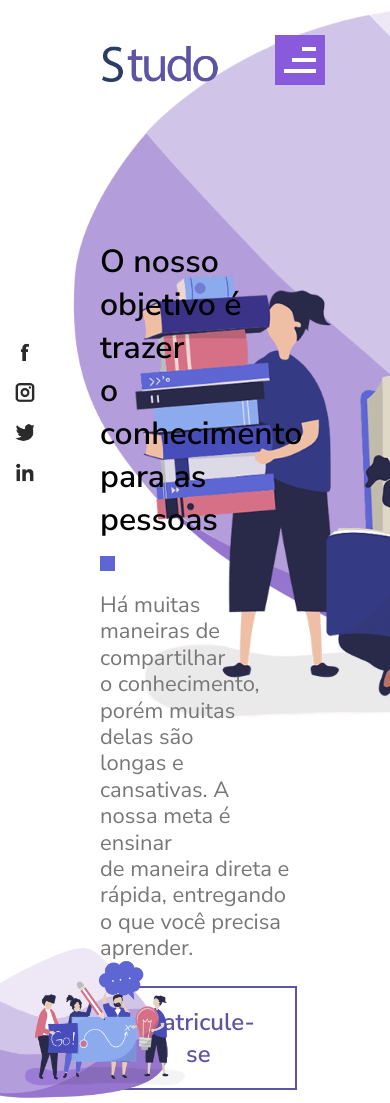
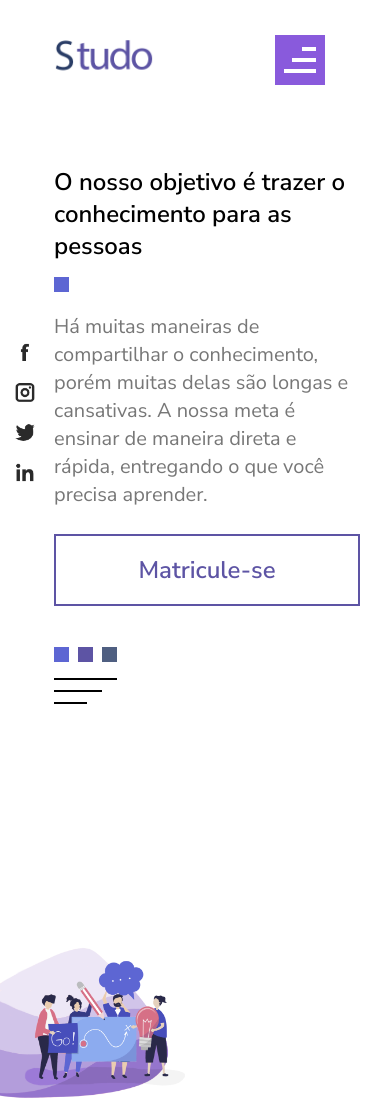
Before and after one commit to RobsonVinicius/Studo, a plain HTML site: page index.html in a window 390 px wide. Shown: the top 1103 px of the page. Drawn offline with Linux system fonts and the light colour scheme.

Commit message:
@media 770px - header

```diff
--- a/css/style.css
+++ b/css/style.css
@@ -468,3 +468,43 @@ nav ul li a {
   margin: 0 auto 20px;
   cursor: pointer;
 }
+
+
+
+@media only screen and (max-width: 770px) {
+  #header {
+    background-image: none;
+  }
+
+  .container {
+    margin-right: 30px;
+    margin-left: 54px;
+  }
+
+  .logo {
+    margin-top: 27px;
+    width: 100px;
+  }
+
+  .header-text {
+    margin-top: 80px;
+  }
+
+  .header-text br {
+    display: none;
+  }
+
+  .header-text h1 {
+    font-size: 24px;
+  }
+
+  .header-text p {
+    font-size: 20px;
+    line-height: 1.4;
+  }
+
+  .btn-enroll {
+    width: 100%;
+  }
+
+}
```
